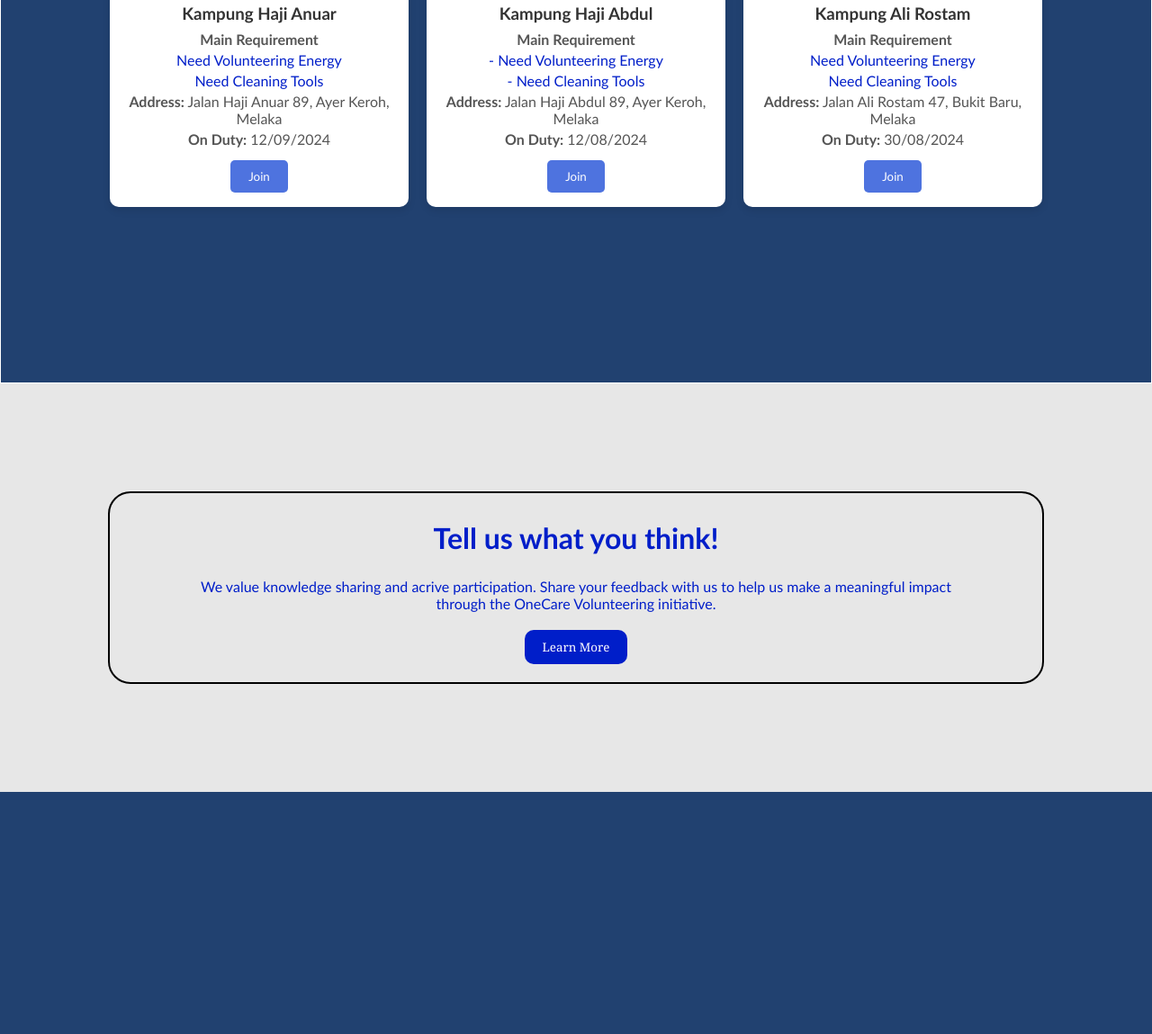
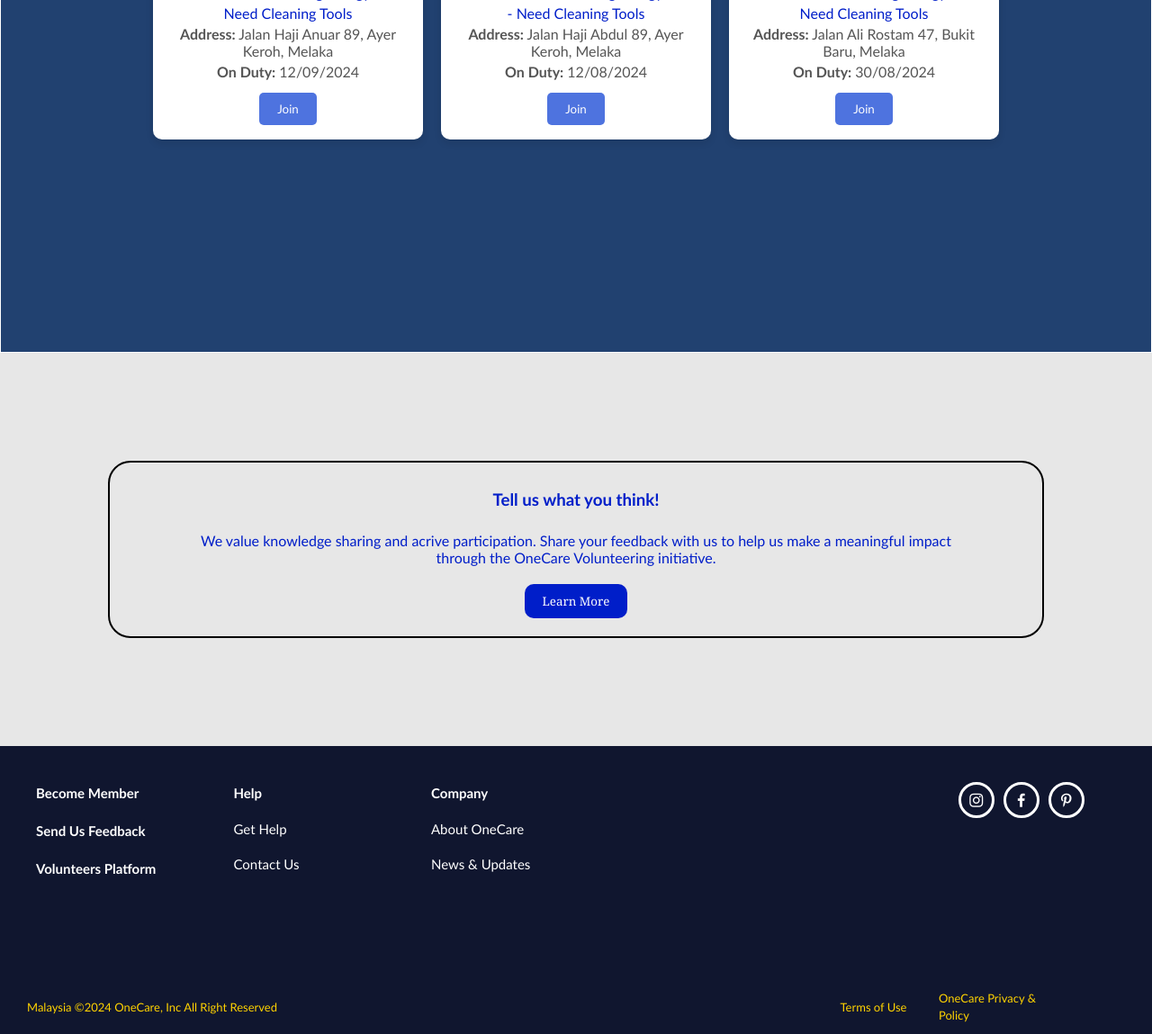
Before and after one commit to IamDanishImran/onecare, a PHP site: page /volunteer.php in a window 1280 px wide. Shown: the part 2000-3149 px from the top of the page at 90% size. Before the commit the page ends 2880 px from the top, so only its background shows below. Run offline with PHP 8.4, Linux system fonts and the light colour scheme.

Commit message:
modify by Fudhail

```diff
--- a/CssFiles/volunteer.css
+++ b/CssFiles/volunteer.css
@@ -1,6 +1,7 @@
 * {
     padding: 0;
     margin: 0;
+    box-sizing: border-box;
     font-family: 'Gill Sans', 'Gill Sans MT';
 }
 
--- a/volunteer.php
+++ b/volunteer.php
@@ -8,8 +8,10 @@
 </head>
 <body>
 
-    <div class="Container">
-        <div class="FirstPageContainer">
+    <section class="Container">
+     <!-- Intro Section -->
+        <section class="FirstPageContainer">
+
             <div class="section-text">
                 <div class="RowOne">
                     <h1>Join a dedicated</h1>
@@ -24,12 +26,14 @@
             <div class="section-image">
                 <img src="/images/BukitBintang.jpg" alt="Volunteer pictures">
             </div>
-        </div>
-    </div>
+        </section>
+    </section>
 
     <!-- Section Statistics -->
-    <div class="Container-statistic">
-        <div class="SecondPageContainer">
+    <section class="Container-statistic">
+
+        <section class="SecondPageContainer">
+
             <div class="statisticvolunteer">
                 <div class="RowOne">
                     <h1>Making an impact through volunteering</h1>
@@ -50,12 +54,12 @@
             </div>
 
             </div>
-        </div>
-    </div>
+        </section>
+    </section>
 
     <!-- Opportunities Volunteer -->
-    <div class="Container-opportunities">
-        <div class="ThirdPageContainer">
+    <section class="Container-opportunities">
+        <section class="ThirdPageContainer">
             <div class="opportunitiesvolunteer">
                     <div class="RowOne">
                         <h1>Join us to unlock opportunities in fighting poverty. </h1>
@@ -113,11 +117,11 @@
 
                     </div>
             </div>
-        </div>
-    </div>
+        </section>
+    </section>
 
-    <div class="Container-feedback">
-        <div class="FourthPageContainer">
+    <section class="Container-feedback">
+        <section class="FourthPageContainer">
             <div class="userfeedback">
                 <div class="Border">
                     <h1>Tell us what you think!</h1>
@@ -126,7 +130,10 @@
                     <button>Learn More</button>
                 </div>
             </div>
-        </div>
-    </div>
+        </section>
+    </section>
+
+    <!-- Footer Section -->
+     <?php include 'footer.php'; ?>
 </body>
 </html>
```
